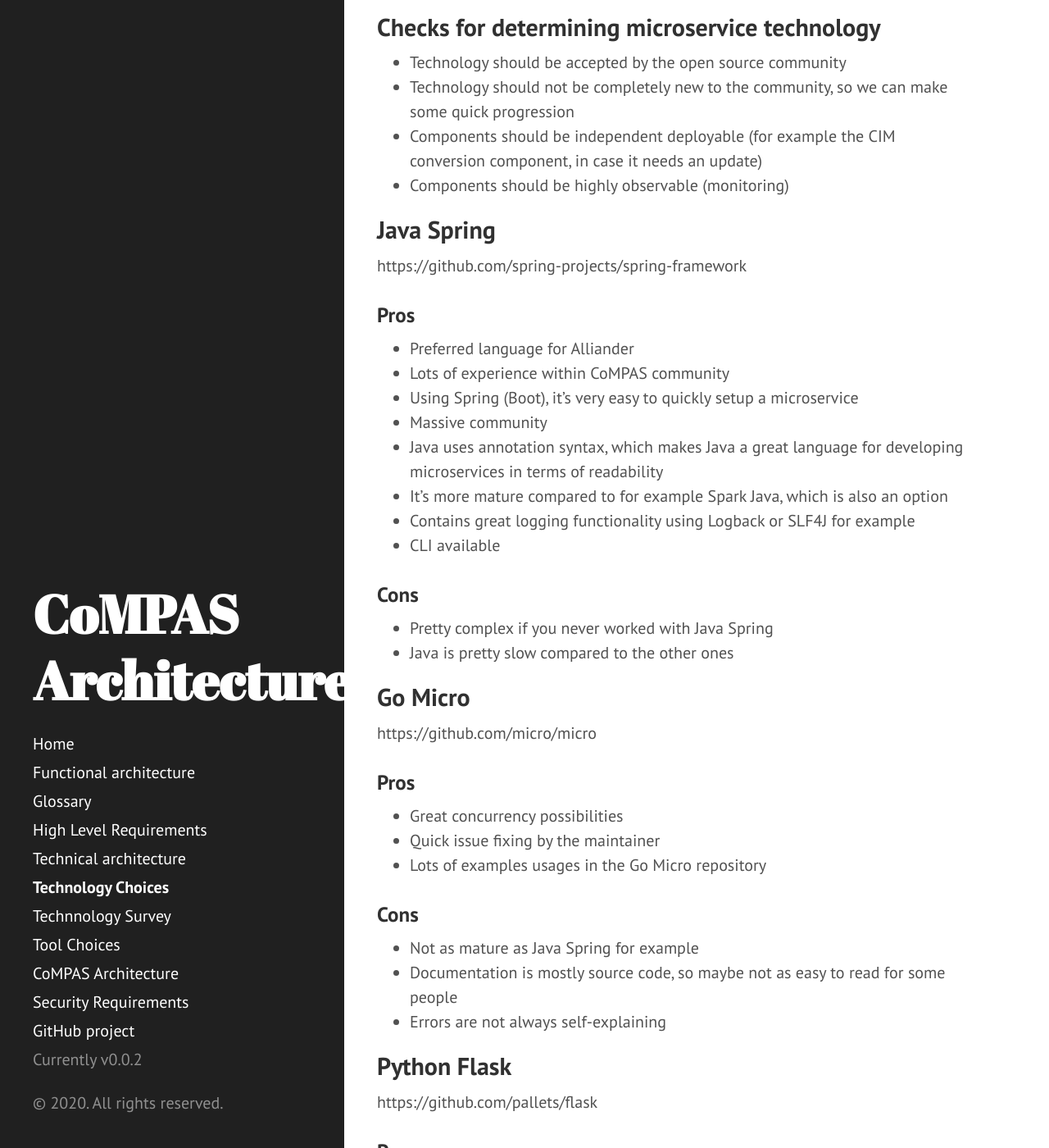
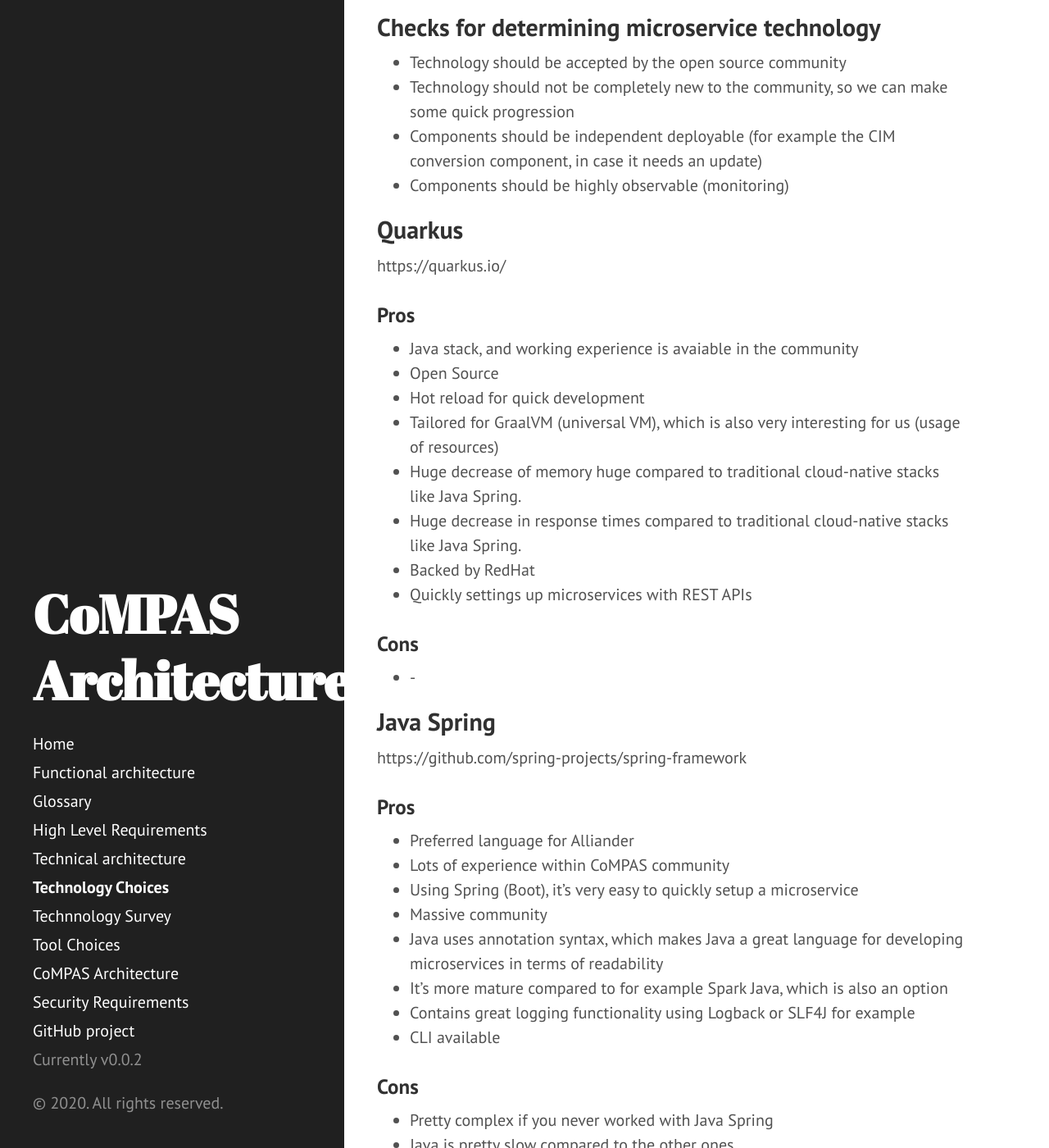
Before and after one commit to com-pas/compas-architecture, a Jekyll site: the page built from TECHNOLOGY_CHOICES.md, in a window 1280 px wide and 1400 px high, scrolled down 6179 px. Shown: the whole window at 82% size. Built offline with Jekyll 4.4.1, drawn with Linux system fonts in a browser that asks for light colours; our own code applies the rules of GitHub Pages for plain Markdown files; some of the changed text lies outside the part shown.

Commit message:
Added Quarkus findings
Signed-off-by: Rob Tjalma <rob@tjalma.com>

```diff
--- a/TECHNOLOGY_CHOICES.md
+++ b/TECHNOLOGY_CHOICES.md
@@ -150,6 +150,21 @@ Just create them and put them in a microservice which lives next to the other on
 - Components should be independent deployable (for example the CIM conversion component, in case it needs an update)
 - Components should be highly observable (monitoring)
 
+## Quarkus
+https://quarkus.io/
+### Pros
+- Java stack, and working experience is avaiable in the community
+- Open Source
+- Hot reload for quick development
+- Tailored for GraalVM (universal VM), which is also very interesting for us (usage of resources)
+- Huge decrease of memory huge compared to traditional cloud-native stacks like Java Spring.
+- Huge decrease in response times compared to traditional cloud-native stacks like Java Spring.
+- Backed by RedHat
+- Quickly settings up microservices with REST APIs
+
+### Cons
+- -
+
 ## Java Spring
 https://github.com/spring-projects/spring-framework
 ### Pros
@@ -209,3 +224,5 @@ It's an advantage that there is more Java Spring experience compared to Python F
 Rob also made a Minimal Viable Product of a microservice using Java Spring and BaseX, which was very quick to setup and works very well.
 
 NestJS also looks very promising, but the lack of documentation is a game changer for me. Go Micro is also a good candidate, but the lack a maturity made me decide not to choose for Go Micro.
+
+Edit: When looking at the memory usage (and response times) of Quarkus, it's definitely interesting for us. Because CoMPAS is an application which also should run locally, memory usage is an important aspect. Together with being a modern microservice framework, backed by RedHat and being a Java framework (which we are having experience with) it's the best choice for now!
```
